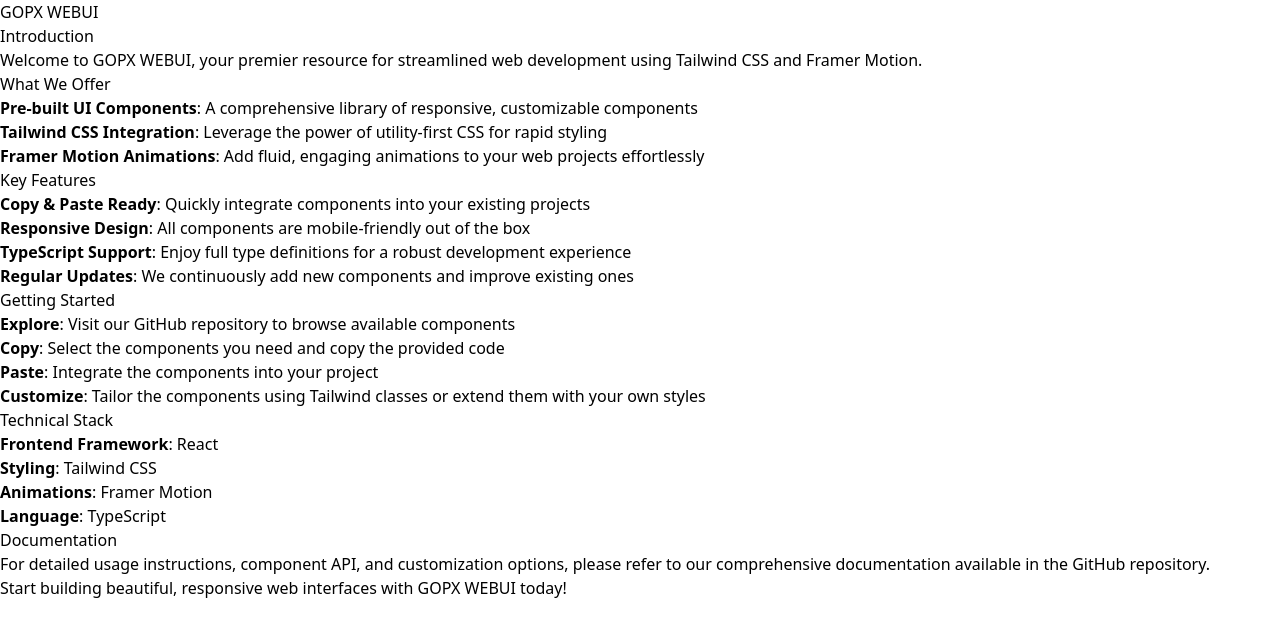
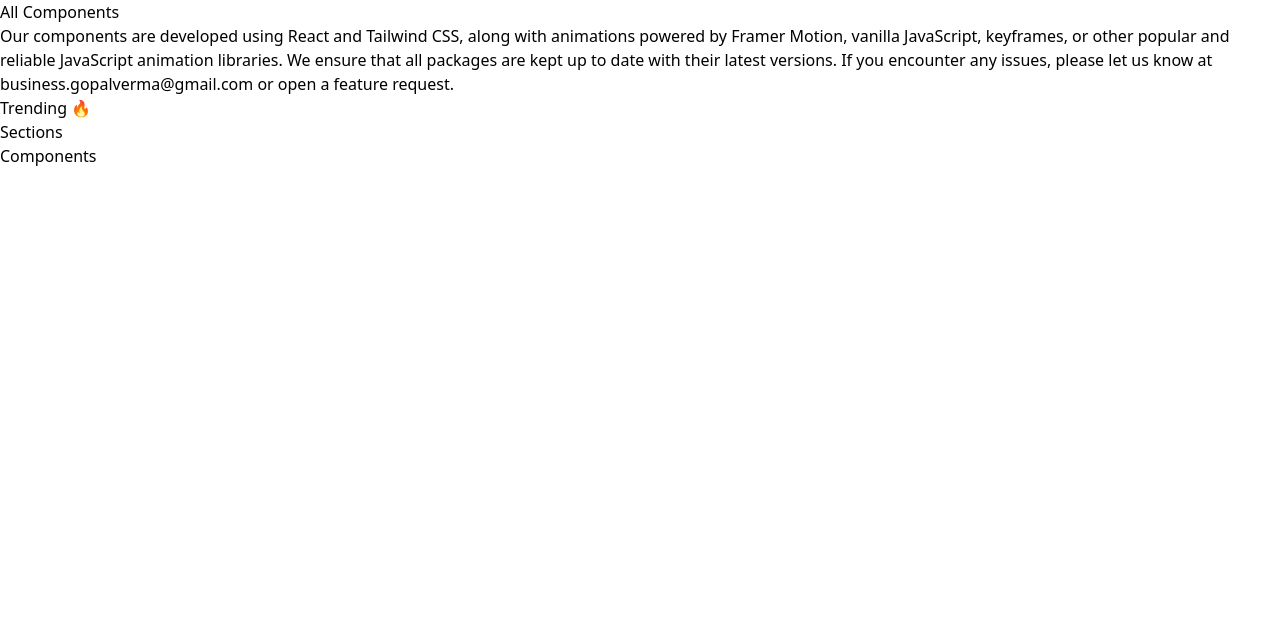
Before and after one commit to GopalVerma1303/GopxWebUI, a Next.js app in the folder apps/website/: page /components in a window 1280 px wide. Shown: the top 636 px of the page. Built offline with nearby package versions, Linux system fonts and the light colour scheme.

Commit message:
feat: init sections

```diff
--- a/apps/website/content/social-media.ts
+++ b/apps/website/content/social-media.ts
@@ -39,7 +39,7 @@
   },
   github_docsRepositoryBase: {
     username: "webui.gopx",
-    link: "https://github.com/GopalVerma1303/webui.gopx/tree/main",
+    link: "https://github.com/GopalVerma1303/webui.gopx/tree/main/apps/website",
   },
   discord: {
     username: "codedeployingsquad",
--- a/apps/website/pages/color-generator.mdx
+++ b/apps/website/pages/color-generator.mdx
@@ -3,7 +3,7 @@
 description: "Tool for generating colors."
 ---
 
-# Welcome to Color Generator
+# Color Generator
 
 import { Callout } from 'nextra/components'
 
--- /dev/null
+++ b/apps/website/pages/components/heros/_meta.json
@@ -0,0 +1,3 @@
+{
+  "gopx-webui-hero": "GOPX WEBUI Hero"
+}
--- /dev/null
+++ b/apps/website/pages/components/heros/gopx-webui-hero.mdx
@@ -0,0 +1 @@
+# GOPX WEBUI's Hero Section
--- a/apps/website/pages/components/index.mdx
+++ b/apps/website/pages/components/index.mdx
@@ -1,43 +1,14 @@
 ---
-title: Introduction to GOPX WEBUI
-description: Welcome to GOPX WEBUI, your premier resource for streamlined web development using Tailwind CSS and Framer Motion."
+title: "All Components"
+description: "Curated list of all the GOPX WEBUI components."
 ---
 
-# GOPX WEBUI
+# All Components
 
-## Introduction
+Our components are developed using React and Tailwind CSS, along with animations powered by Framer Motion, vanilla JavaScript, keyframes, or other popular and reliable JavaScript animation libraries. We ensure that all packages are kept up to date with their latest versions. If you encounter any issues, please let us know at [business.gopalverma@gmail.com](mailto:business.gopalverma@gmail.com) or open a [feature request](https://github.com/GopalVerma1303/webui.gopx/issues/new?title=Feature%20Request:%20&labels=enhancement).
 
-Welcome to GOPX WEBUI, your premier resource for streamlined web development using Tailwind CSS and Framer Motion.
+### Trending 🔥
 
-### What We Offer
+### Sections
 
-- **Pre-built UI Components**: A comprehensive library of responsive, customizable components
-- **Tailwind CSS Integration**: Leverage the power of utility-first CSS for rapid styling
-- **Framer Motion Animations**: Add fluid, engaging animations to your web projects effortlessly
-
-### Key Features
-
-- **Copy & Paste Ready**: Quickly integrate components into your existing projects
-- **Responsive Design**: All components are mobile-friendly out of the box
-- **TypeScript Support**: Enjoy full type definitions for a robust development experience
-- **Regular Updates**: We continuously add new components and improve existing ones
-
-### Getting Started
-
-1. **Explore**: Visit our [GitHub repository](https://github.com/GopalVerma1303/webui.gopx) to browse available components
-2. **Copy**: Select the components you need and copy the provided code
-3. **Paste**: Integrate the components into your project
-4. **Customize**: Tailor the components using Tailwind classes or extend them with your own styles
-
-### Technical Stack
-
-- **Frontend Framework**: React
-- **Styling**: Tailwind CSS
-- **Animations**: Framer Motion
-- **Language**: TypeScript
-
-### Documentation
-
-For detailed usage instructions, component API, and customization options, please refer to our comprehensive documentation available in the GitHub repository.
-
-Start building beautiful, responsive web interfaces with GOPX WEBUI today!
+### Components
--- a/apps/website/pages/faq.mdx
+++ b/apps/website/pages/faqs.mdx
@@ -1,9 +1,9 @@
 ---
-title: "FAQ"
+title: "FAQs"
 description: "Frequently asked questions about GOPX WEBUI."
 ---
 
-# Welcome to FAQ
+# FAQs
 
 import { Callout } from 'nextra/components'
 
--- a/apps/website/pages/pricing.mdx
+++ b/apps/website/pages/pricing.mdx
@@ -3,7 +3,7 @@
 description: "Pricing for building custom components and templates."
 ---
 
-# Welcome to Pricing
+# Pricing
 
 import { Callout } from 'nextra/components'
 
--- a/apps/website/pages/templates/index.mdx
+++ b/apps/website/pages/templates.mdx
@@ -3,7 +3,7 @@
 description: "Guide to GOPX WEBUI Templates."
 ---
 
-# Welcome to Templates
+# Templates
 
 import { Callout } from 'nextra/components'
 
--- a/apps/website/pages/templates/_meta.json
+++ /dev/null
@@ -1,3 +0,0 @@
-{
-  "index": "Introduction"
-}
--- a/apps/website/theme.config.tsx
+++ b/apps/website/theme.config.tsx
@@ -176,11 +176,11 @@
   // primaryHue: { dark: 230, light: 230 },
   // primarySaturation: 30,
   editLink: {
-    text: "Edit this page on GitHub →",
+    text: "Edit this page on GitHub ↗",
   },
   feedback: {
-    content: "Question? Give us feedback →",
-    labels: "feedback",
+    content: "Question? Give us feedback ↗",
+    labels: "",
   },
   sidebar: {
     titleComponent({ title, type }) {
```
Also changed, not shown: apps/website/pages/_meta.json (+6 -3 lines), apps/website/pages/components/_meta.json (+8 -3 lines), 1 other file (tests, documents, lock files or other folders).
